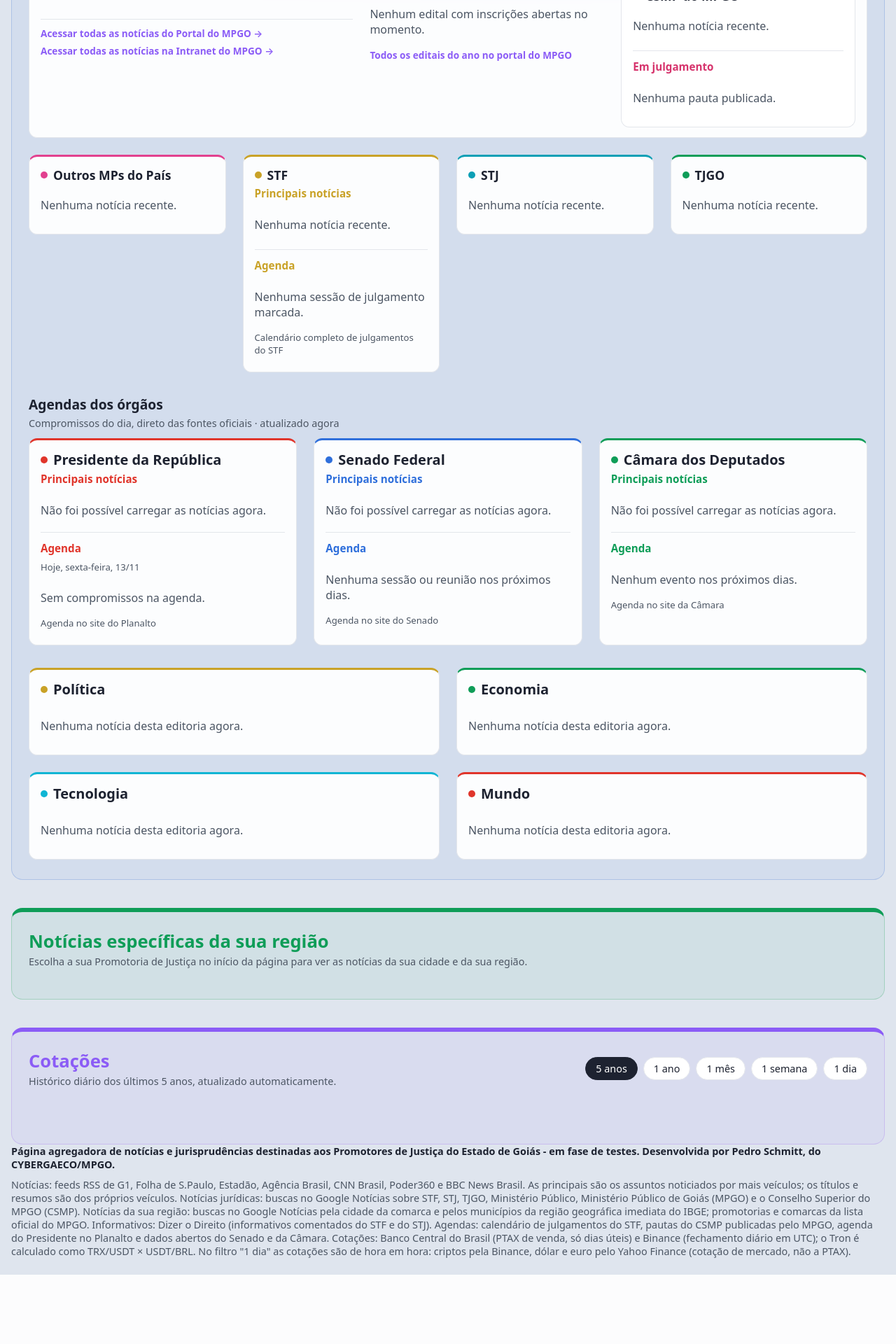
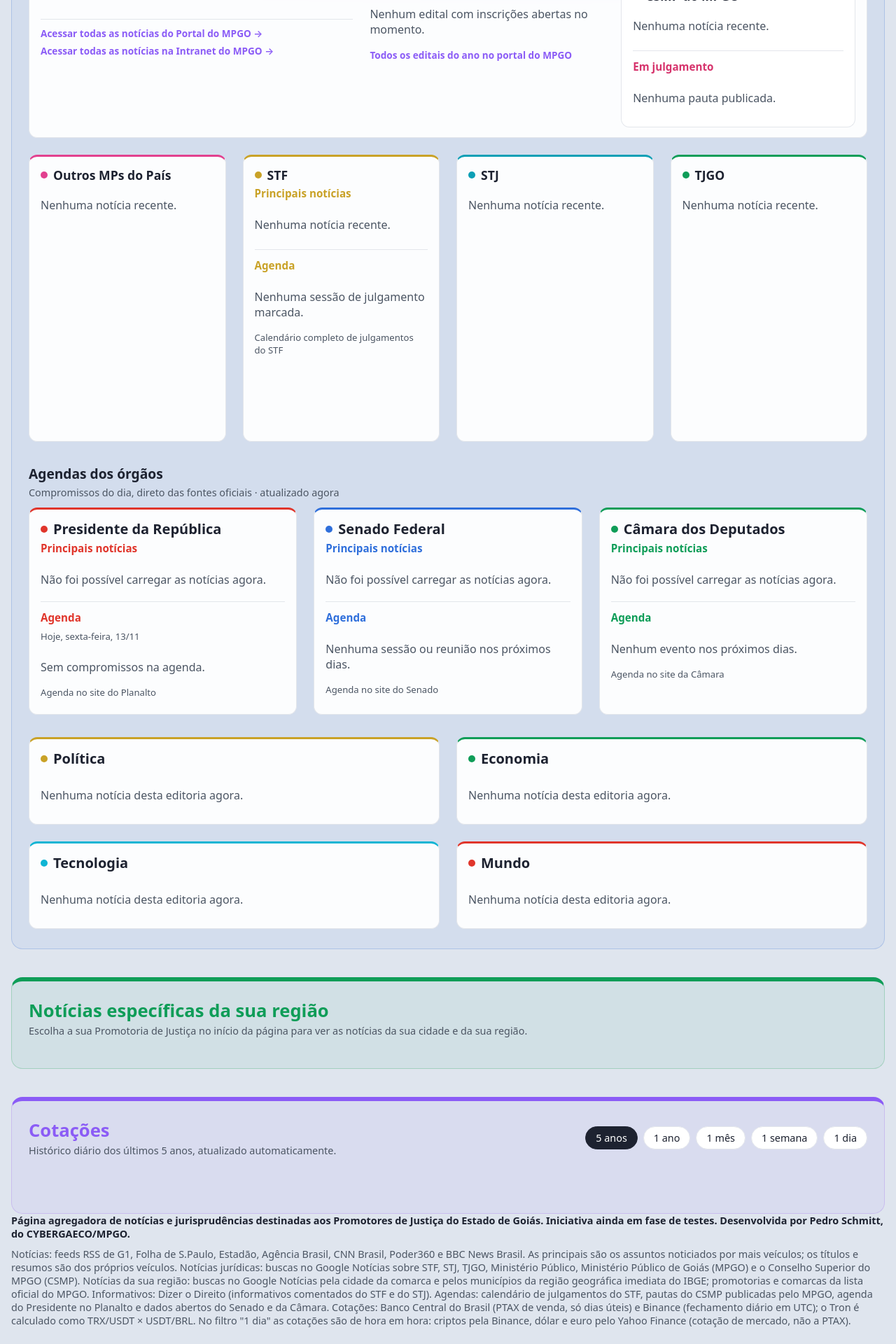
Before and after one commit to Pedro-Schmitt/Feed-de-noticias, a Flask app: page / in a window 1280 px wide. Shown: the part 809-2729 px from the top of the page at 70% size. Before the commit the page ends 2630 px from the top, so only its background shows below. Run offline with Flask 3, Linux system fonts and the light colour scheme; data that the repository does not hold is empty; some libraries are stand-ins or nearby versions.

Commit message:
Quadros da mesma linha com a mesma altura e novo texto do rodapé
A agenda do STF e a lista de editais do MPGO ocupam o espaço disponível e rolam
por dentro, sem esticar a linha.

Co-Authored-By: Claude Opus 5.5 <noreply@anthropic.com>

```diff
--- a/static/style.css
+++ b/static/style.css
@@ -288,7 +288,6 @@ a { color: inherit; text-decoration: none; }
 .grade-juridico {
   display: grid;
   grid-template-columns: repeat(4, minmax(0, 1fr));
-  align-items: start;  /* cada quadro com a própria altura, sem sobra nos mais curtos */
   gap: 24px;
   margin: 4px 0 32px;
 }
@@ -300,7 +299,6 @@ a { color: inherit; text-decoration: none; }
   display: grid;
   grid-template-columns: minmax(0, 4fr) minmax(0, 3fr) minmax(0, 3fr);
   gap: 24px;
-  align-items: start;
 }
 
 .painel-interno { background: var(--painel); backdrop-filter: none; -webkit-backdrop-filter: none; }
@@ -381,9 +379,17 @@ a { color: inherit; text-decoration: none; }
 .agenda-juridica .agenda-corpo { max-height: 420px; }
 .agenda-juridica[data-agenda="stf"] .agenda-corpo { max-height: 340px; }
 
+/* Quadros de uma mesma linha sempre com a mesma altura, sem sobra nos mais curtos: a agenda do STF
+   e a lista de editais não definem a altura da linha (contain: size), só ocupam o espaço que há
+   e rolam por dentro */
+.grade-juridico > .painel, .mpgo-colunas > .editais { display: flex; flex-direction: column; }
+.grade-juridico > .painel-mpgo { display: block; }
+.agenda-juridica[data-agenda="stf"] { flex: 1; display: flex; flex-direction: column; min-height: 260px; }
+.agenda-juridica[data-agenda="stf"] .agenda-corpo,
+.mpgo-colunas > .editais .editais-lista { flex: 1 1 0; min-height: 200px; max-height: none; contain: size; overflow-y: auto; }
+
 /* Editais como coluna própria no quadro do MPGO */
 .mpgo-colunas > .editais { margin-top: 0; padding-top: 0; border-top: 0; }
-.mpgo-colunas > .editais .editais-lista { max-height: 560px; }
 
 /* --- Topo: título e switch de tema --- */
 
--- a/templates/index.html
+++ b/templates/index.html
@@ -130,8 +130,8 @@
   </main>
 
   <footer>
-    <p class="rodape-sobre">Página agregadora de notícias e jurisprudências destinadas aos Promotores de Justiça do Estado de Goiás - em fase de testes.
-    Desenvolvida por Pedro Schmitt, do CYBERGAECO/MPGO.</p>
+    <p class="rodape-sobre">Página agregadora de notícias e jurisprudências destinadas aos Promotores de Justiça do Estado de Goiás.
+    Iniciativa ainda em fase de testes. Desenvolvida por Pedro Schmitt, do CYBERGAECO/MPGO.</p>
     Notícias: feeds RSS de G1, Folha de S.Paulo, Estadão, Agência Brasil, CNN Brasil, Poder360 e BBC News Brasil.
     As principais são os assuntos noticiados por mais veículos; os títulos e resumos são dos próprios veículos.
     Notícias jurídicas: buscas no Google Notícias sobre STF, STJ, TJGO, Ministério Público, Ministério Público de Goiás (MPGO) e o Conselho Superior do MPGO (CSMP).
```
